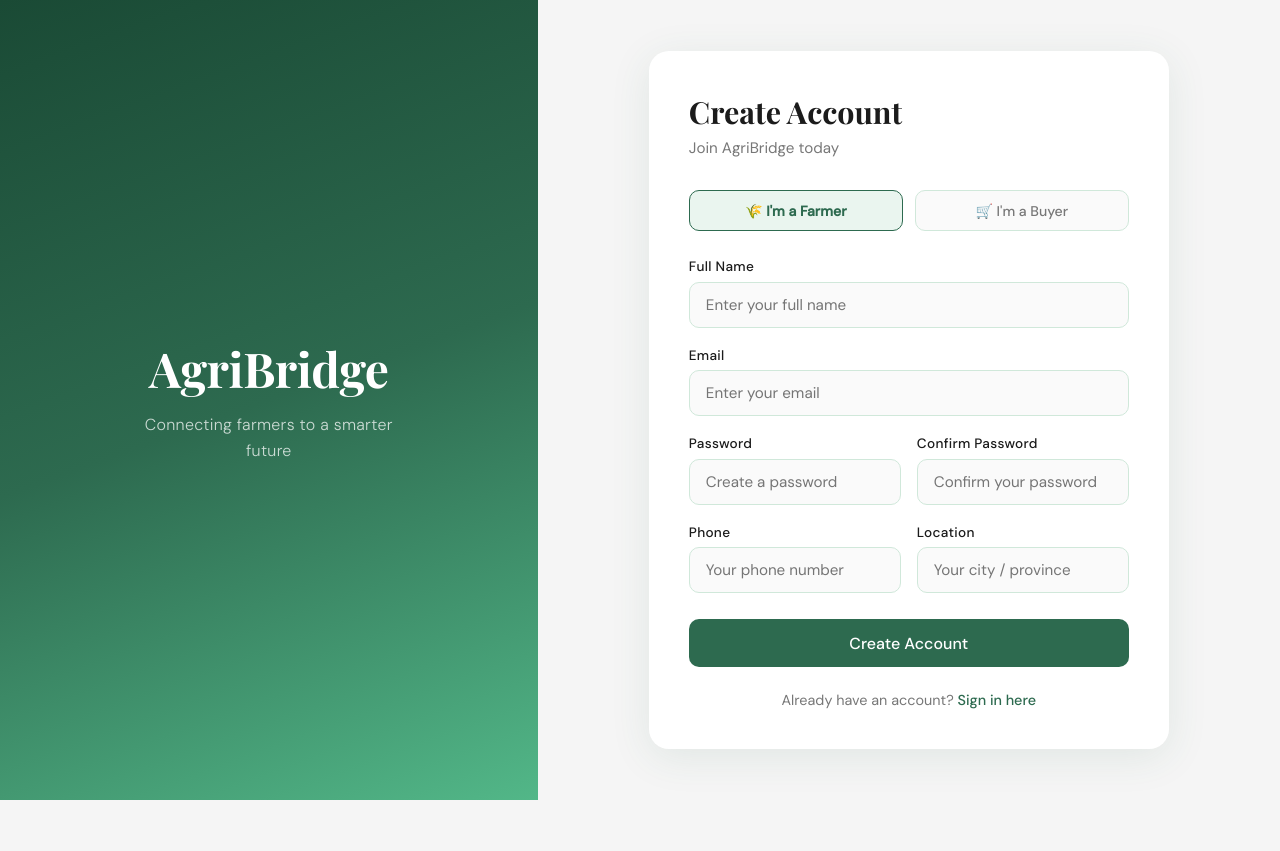
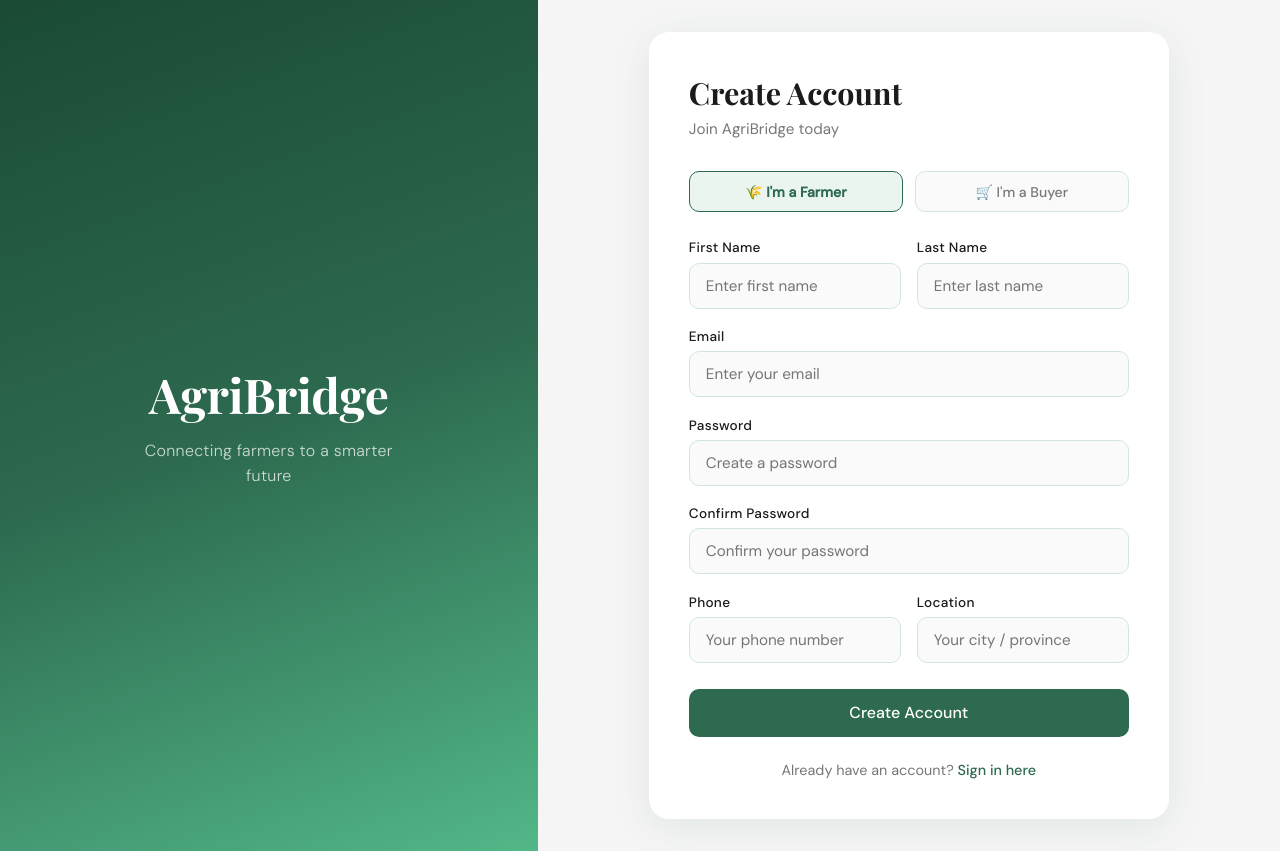
Before and after one commit to aigoniax/AGRIBRIDGE-WEBAPP, a React (Create React App) app: page /register in a window 1280 px wide. Before the commit the page ends 800 px from the top, so only its background shows below. Built offline with nearby package versions, Linux system fonts and the light colour scheme.

Commit message:
feat: split full name into first/last name and add password strength validation

```diff
--- a/src/api/auth.js
+++ b/src/api/auth.js
@@ -7,9 +7,9 @@
   return response.data;
 };
 
-export const registerUser = async (fullName, email, password, confirmPassword, phone, location, role) => {
+export const registerUser = async (firstName, lastName, email, password, confirmPassword, phone, location, role) => {
   const response = await axios.post(`${API_BASE}/register`, {
-    fullName, email, password, confirmPassword, phone, location, role,
+    firstName, lastName, email, password, confirmPassword, phone, location, role,
   });
   return response.data;
 };
--- a/src/pages/Auth.css
+++ b/src/pages/Auth.css
@@ -273,3 +273,23 @@
     .form-row { flex-direction: column; gap: 0; }
     .role-selector { flex-direction: column; }
 }
+
+/* PASSWORD HINTS */
+.password-hints {
+  display: flex;
+  flex-direction: column;
+  gap: 0.3rem;
+  margin-top: 0.4rem;
+  padding: 0.7rem 0.9rem;
+  background: #f9fafb;
+  border-radius: 8px;
+  border: 1px solid #e0e0e0;
+}
+
+.hint-item {
+  font-size: 0.82rem;
+  font-weight: 500;
+}
+
+.hint-pass { color: #1B4332; }
+.hint-fail { color: #9ca3af; }
--- a/src/pages/Register.jsx
+++ b/src/pages/Register.jsx
@@ -3,10 +3,18 @@
 import { registerUser } from '../api/auth';
 import './Auth.css';
 
+const passwordRules = [
+  { label: 'At least 8 characters', test: (p) => p.length >= 8 },
+  { label: 'One uppercase letter (A-Z)', test: (p) => /[A-Z]/.test(p) },
+  { label: 'One number (0-9)', test: (p) => /[0-9]/.test(p) },
+  { label: 'One special character (!@#$%...)', test: (p) => /[!@#$%^&*()_+\-=\[\]{};':"\\|,.<>\/?]/.test(p) },
+];
+
 function Register() {
   const navigate = useNavigate();
   const [role, setRole] = useState('FARMER');
-  const [fullName, setFullName] = useState('');
+  const [firstName, setFirstName] = useState('');
+  const [lastName, setLastName] = useState('');
   const [email, setEmail] = useState('');
   const [password, setPassword] = useState('');
   const [confirmPassword, setConfirmPassword] = useState('');
@@ -15,14 +23,22 @@
   const [error, setError] = useState('');
   const [loading, setLoading] = useState(false);
   const [successMsg, setSuccessMsg] = useState('');
+  const [showPasswordHints, setShowPasswordHints] = useState(false);
+
+  const allRulesPassed = passwordRules.every((r) => r.test(password));
 
   const handleRegister = async (e) => {
     e.preventDefault();
     setError('');
     setSuccessMsg('');
 
-    if (!fullName || !email || !password || !confirmPassword || !phone || !location) {
+    if (!firstName || !lastName || !email || !password || !confirmPassword || !phone || !location) {
       setError('Please fill in all fields.');
+      return;
+    }
+
+    if (!allRulesPassed) {
+      setError('Password does not meet the requirements.');
       return;
     }
 
@@ -33,14 +49,12 @@
 
     setLoading(true);
     try {
-      const data = await registerUser(fullName, email, password, confirmPassword, phone, location, role);
+      const data = await registerUser(firstName, lastName, email, password, confirmPassword, phone, location, role);
       if (data.success) {
         if (role === 'FARMER') {
-          // Farmers need admin approval first — show message then redirect to login
           setSuccessMsg('Registration successful! Your account is pending admin approval. Please wait for an email confirmation before logging in.');
           setTimeout(() => navigate('/login'), 4000);
         } else {
-          // Buyers are auto-approved — redirect to login to sign in
           setSuccessMsg('Registration successful! You can now log in.');
           setTimeout(() => navigate('/login'), 2000);
         }
@@ -65,11 +79,6 @@
           <h1 className="brand-name">AgriBridge</h1>
           <p className="brand-tagline">Connecting farmers to a smarter future</p>
         </div>
-        <div className="auth-decoration">
-          <div className="deco-circle deco-1"></div>
-          <div className="deco-circle deco-2"></div>
-          <div className="deco-circle deco-3"></div>
-        </div>
       </div>
 
       <div className="auth-right">
@@ -81,30 +90,34 @@
 
           <form onSubmit={handleRegister} className="auth-form">
             <div className="role-selector">
-              <button
-                type="button"
-                className={`role-btn ${role === 'FARMER' ? 'active' : ''}`}
-                onClick={() => setRole('FARMER')}
-              >
+              <button type="button" className={`role-btn ${role === 'FARMER' ? 'active' : ''}`} onClick={() => setRole('FARMER')}>
                 🌾 I'm a Farmer
               </button>
-              <button
-                type="button"
-                className={`role-btn ${role === 'BUYER' ? 'active' : ''}`}
-                onClick={() => setRole('BUYER')}
-              >
+              <button type="button" className={`role-btn ${role === 'BUYER' ? 'active' : ''}`} onClick={() => setRole('BUYER')}>
                 🛒 I'm a Buyer
               </button>
             </div>
 
+            {/* First Name + Last Name */}
+            <div className="form-row">
               <div className="form-group">
-              <label>Full Name</label>
+                <label>First Name</label>
                 <input
                   type="text"
-                placeholder="Enter your full name"
-                value={fullName}
-                onChange={(e) => setFullName(e.target.value)}
+                  placeholder="Enter first name"
+                  value={firstName}
+                  onChange={(e) => setFirstName(e.target.value)}
                 />
+              </div>
+              <div className="form-group">
+                <label>Last Name</label>
+                <input
+                  type="text"
+                  placeholder="Enter last name"
+                  value={lastName}
+                  onChange={(e) => setLastName(e.target.value)}
+                />
+              </div>
             </div>
 
             <div className="form-group">
@@ -117,7 +130,7 @@
               />
             </div>
 
-            <div className="form-row">
+            {/* Password with live hints */}
             <div className="form-group">
               <label>Password</label>
               <input
@@ -125,8 +138,19 @@
                 placeholder="Create a password"
                 value={password}
                 onChange={(e) => setPassword(e.target.value)}
+                onFocus={() => setShowPasswordHints(true)}
               />
+              {showPasswordHints && (
+                <div className="password-hints">
+                  {passwordRules.map((rule) => (
+                    <div key={rule.label} className={`hint-item ${rule.test(password) ? 'hint-pass' : 'hint-fail'}`}>
+                      {rule.test(password) ? '✅' : '❌'} {rule.label}
                     </div>
+                  ))}
+                </div>
+              )}
+            </div>
+
             <div className="form-group">
               <label>Confirm Password</label>
               <input
@@ -135,7 +159,11 @@
                 value={confirmPassword}
                 onChange={(e) => setConfirmPassword(e.target.value)}
               />
+              {confirmPassword && (
+                <div className={`hint-item ${password === confirmPassword ? 'hint-pass' : 'hint-fail'}`}>
+                  {password === confirmPassword ? '✅ Passwords match' : '❌ Passwords do not match'}
                 </div>
+              )}
             </div>
 
             <div className="form-row">
@@ -160,14 +188,9 @@
             </div>
 
             {error && <div className="error-message">⚠ {error}</div>}
+            {successMsg && <div className="success-message">✅ {successMsg}</div>}
 
-            {successMsg && (
-              <div className="success-message">
-                ✅ {successMsg}
-              </div>
-            )}
-
-            <button type="submit" className="auth-btn" disabled={loading || successMsg}>
+            <button type="submit" className="auth-btn" disabled={loading || !!successMsg}>
               {loading ? 'Creating account...' : 'Create Account'}
             </button>
           </form>
```
Lines whose indentation alone changed are shown as unchanged.
